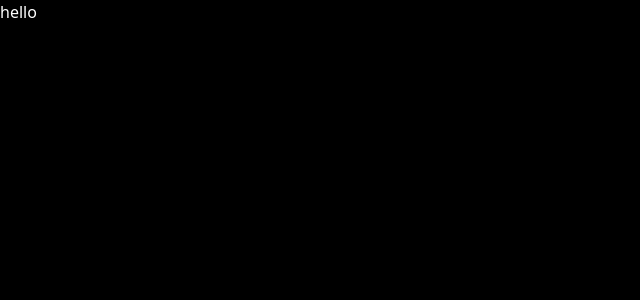
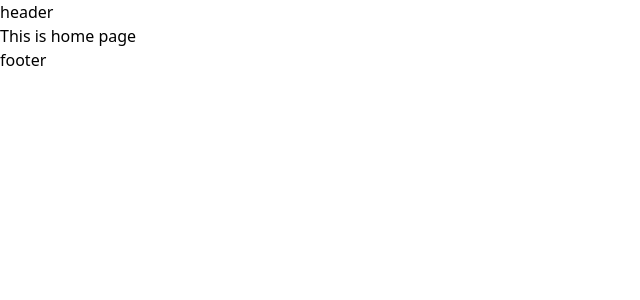
Before and after one commit to rishikesh-babu/EduVerse, a React (Vite) app in the folder client/: page / in a window 1280 px wide. Shown: the top 300 px of the page, without its empty margins (0-640 px from the left). Built offline with nearby package versions, Linux system fonts and the light colour scheme.

Commit message:
Updated routes

```diff
--- /dev/null
+++ b/client/src/Pages/Home.jsx
@@ -0,0 +1,9 @@
+import React from 'react'
+
+export default function Home() {
+  return (
+    <div>
+      This is home page
+    </div>
+  )
+}
--- /dev/null
+++ b/client/src/Pages/Login.jsx
@@ -0,0 +1,9 @@
+import React from 'react'
+
+export default function Login() {
+  return (
+    <div>
+      This is login page
+    </div>
+  )
+}
--- /dev/null
+++ b/client/src/Router/UserLayout.jsx
@@ -0,0 +1,12 @@
+import React from 'react'
+import { Outlet } from 'react-router-dom'
+
+export default function UserLayout() {
+  return (
+    <div>
+        header
+        <Outlet />
+        footer
+    </div>
+  )
+}
```
Also changed, not shown: client/src/Router/router.jsx (+14 -5 lines).
